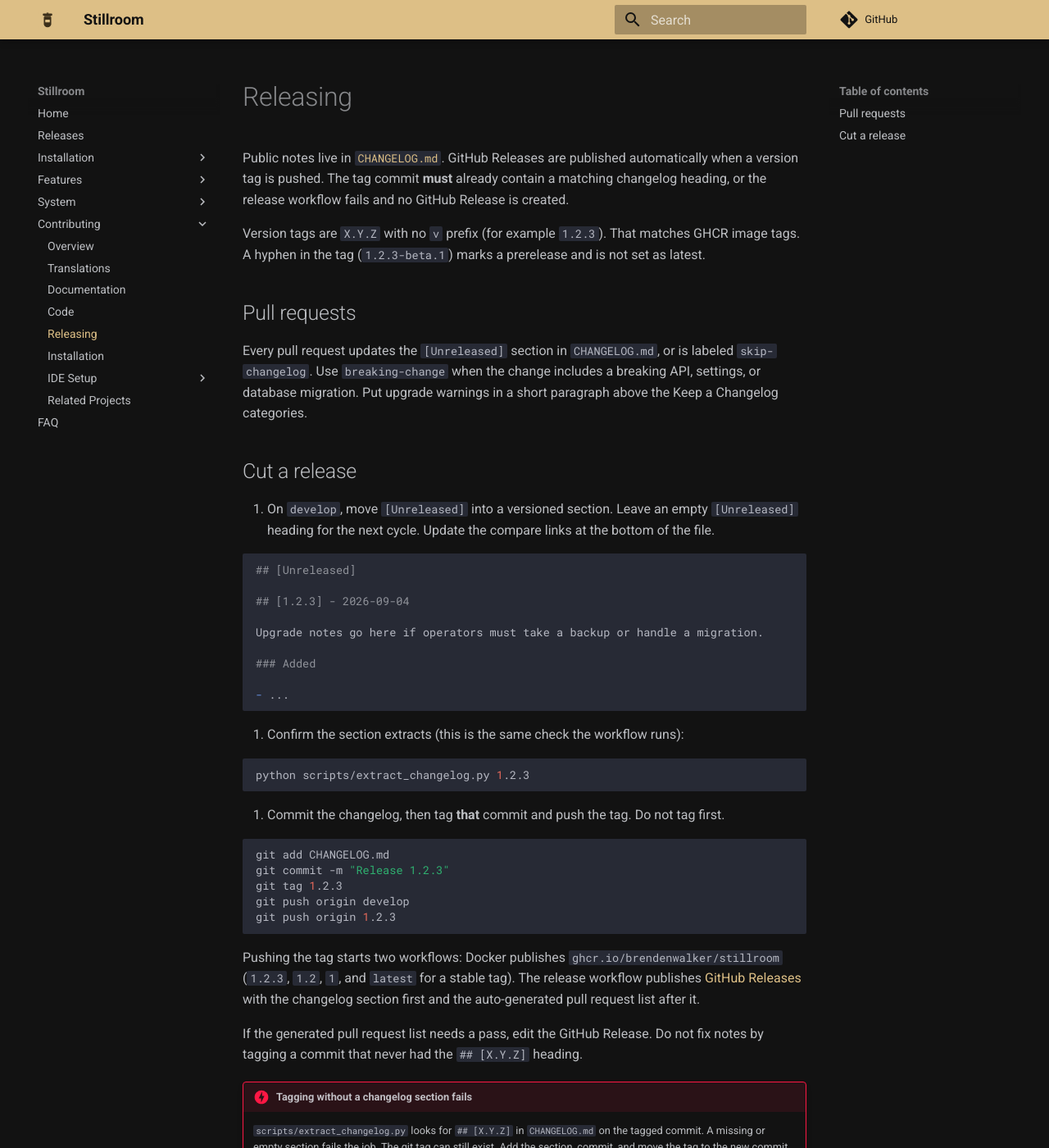
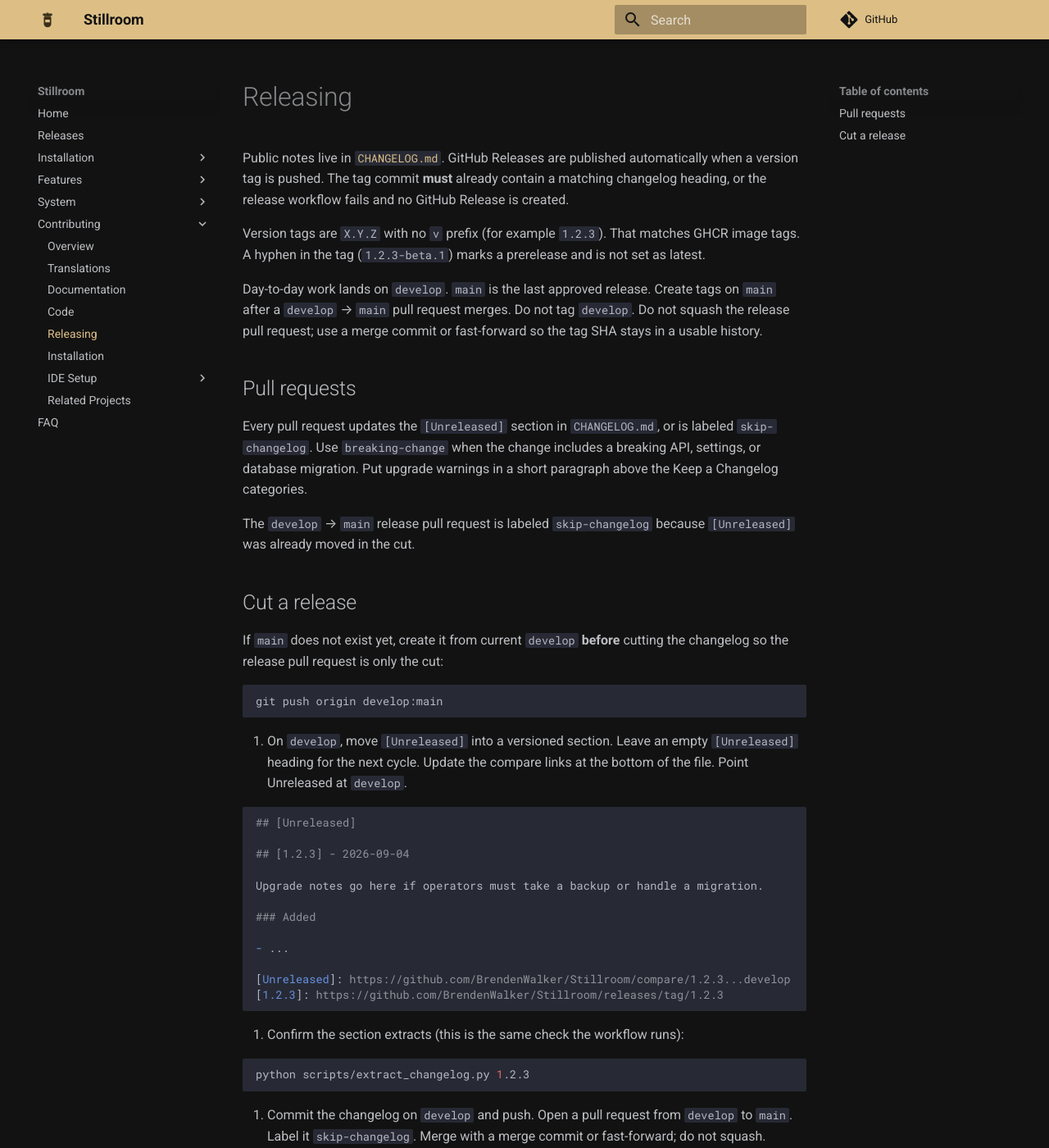
Before and after one commit to BrendenWalker/Stillroom, an MkDocs documentation site: the page built from docs/contribute/releasing.md, in a window 1280 px wide and 1400 px high. Shown: the whole window at 82% size. Built offline with MkDocs 1.6.1 and Material for MkDocs 9.7.7, drawn with Linux system fonts in a browser that asks for light colours; comment, search, counter and statistics services are not loaded; some of the changed text lies outside the part shown.

````diff
--- a/docs/contribute/releasing.md
+++ b/docs/contribute/releasing.md
@@ -4,13 +4,23 @@ Public notes live in [`CHANGELOG.md`](https://github.com/BrendenWalker/Stillroom
 
 Version tags are `X.Y.Z` with no `v` prefix (for example `1.2.3`). That matches GHCR image tags. A hyphen in the tag (`1.2.3-beta.1`) marks a prerelease and is not set as latest.
 
+Day-to-day work lands on `develop`. `main` is the last approved release. Create tags on `main` after a `develop` → `main` pull request merges. Do not tag `develop`. Do not squash the release pull request; use a merge commit or fast-forward so the tag SHA stays in a usable history.
+
 ## Pull requests
 
 Every pull request updates the `[Unreleased]` section in `CHANGELOG.md`, or is labeled `skip-changelog`. Use `breaking-change` when the change includes a breaking API, settings, or database migration. Put upgrade warnings in a short paragraph above the Keep a Changelog categories.
 
+The `develop` → `main` release pull request is labeled `skip-changelog` because `[Unreleased]` was already moved in the cut.
+
 ## Cut a release
 
-1. On `develop`, move `[Unreleased]` into a versioned section. Leave an empty `[Unreleased]` heading for the next cycle. Update the compare links at the bottom of the file.
+If `main` does not exist yet, create it from current `develop` **before** cutting the changelog so the release pull request is only the cut:
+
+```bash
+git push origin develop:main
+```
+
+1. On `develop`, move `[Unreleased]` into a versioned section. Leave an empty `[Unreleased]` heading for the next cycle. Update the compare links at the bottom of the file. Point Unreleased at `develop`.
 
 ```markdown
 ## [Unreleased]
@@ -22,6 +32,9 @@ Upgrade notes go here if operators must take a backup or handle a migration.
 ### Added
 
 - ...
+
+[Unreleased]: https://github.com/BrendenWalker/Stillroom/compare/1.2.3...develop
+[1.2.3]: https://github.com/BrendenWalker/Stillroom/releases/tag/1.2.3
 ```
 
 2. Confirm the section extracts (this is the same check the workflow runs):
@@ -30,13 +43,20 @@ Upgrade notes go here if operators must take a backup or handle a migration.
 python scripts/extract_changelog.py 1.2.3
 ```
 
-3. Commit the changelog, then tag **that** commit and push the tag. Do not tag first.
+3. Commit the changelog on `develop` and push. Open a pull request from `develop` to `main`. Label it `skip-changelog`. Merge with a merge commit or fast-forward; do not squash.
 
 ```bash
 git add CHANGELOG.md
 git commit -m "Release 1.2.3"
+git push origin develop
+```
+
+4. After the pull request is merged, tag **`main`**, not `develop`. Do not tag first.
+
+```bash
+git checkout main
+git pull origin main
 git tag 1.2.3
-git push origin develop
 git push origin 1.2.3
 ```
 
````
Also changed, not shown: CHANGELOG.md (+4 -1 lines), docs/contribute/guidelines.md (+1 -1 lines).
